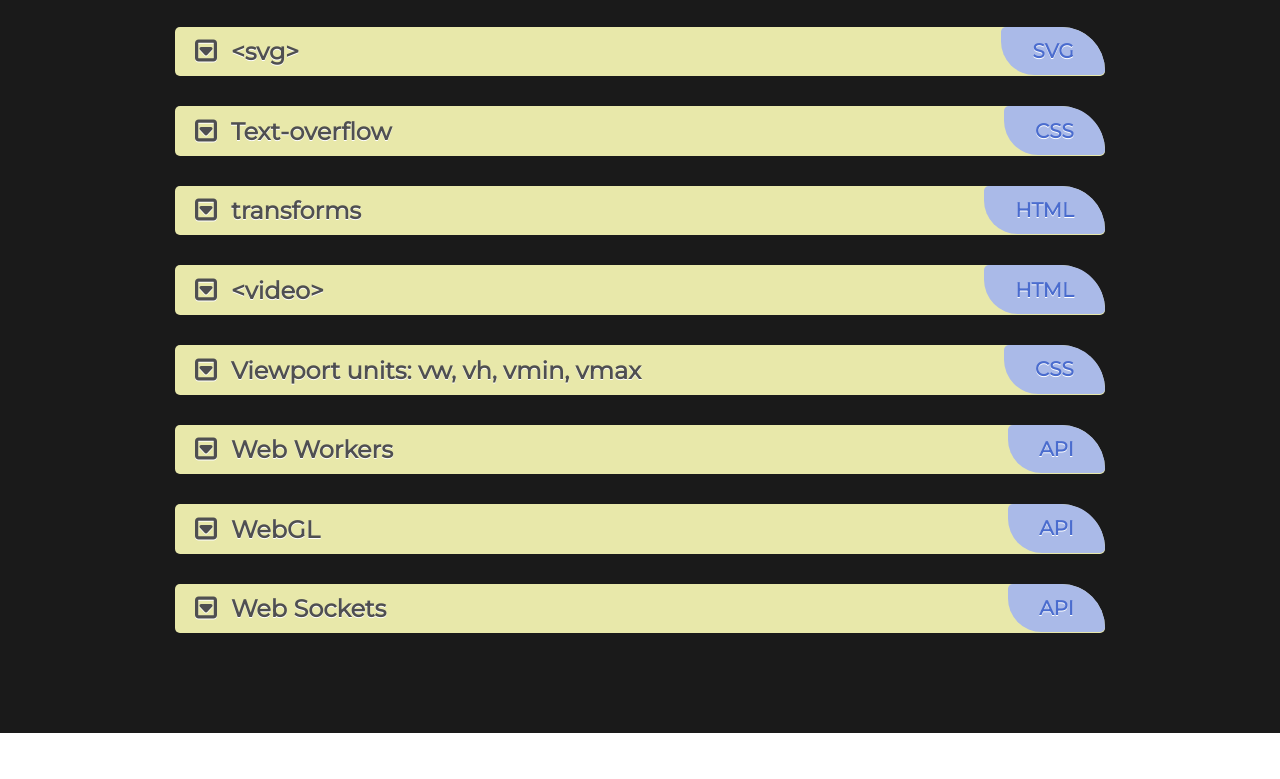
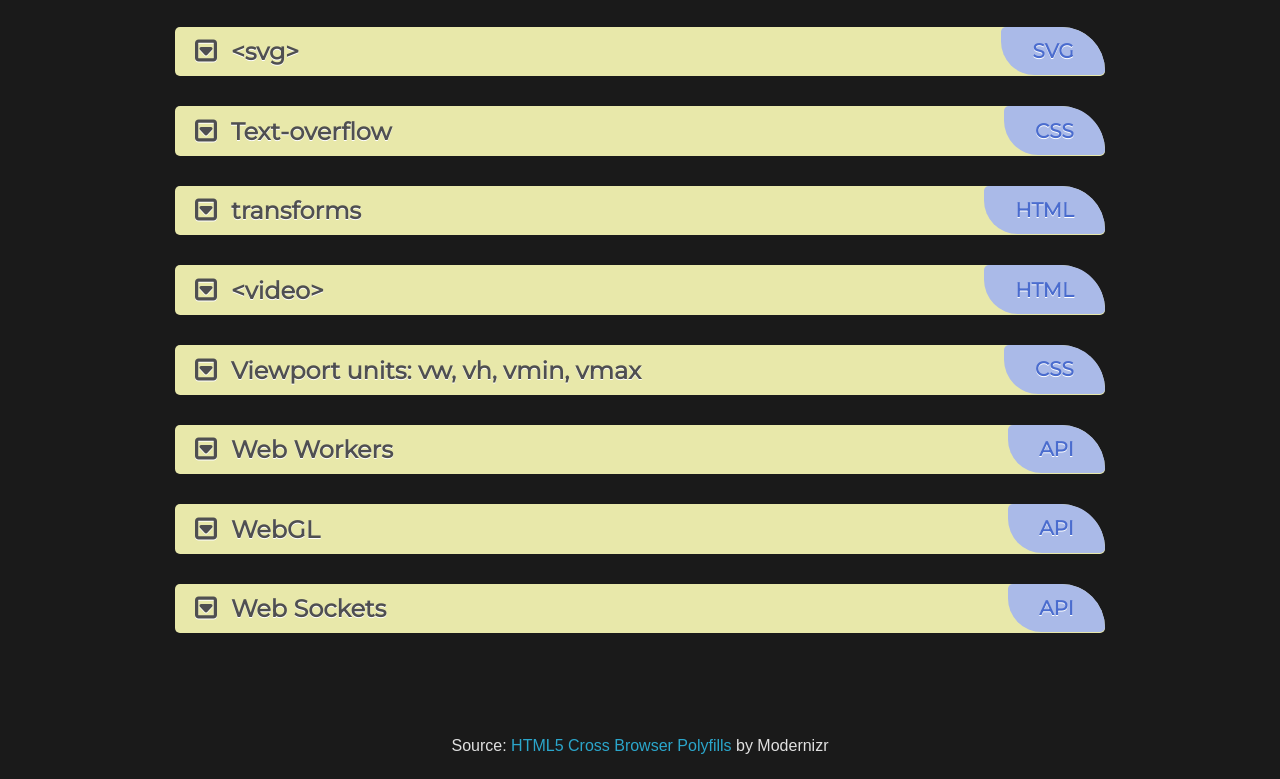
Before and after one commit to praveenvvstgy/html5polyfill, a plain HTML site: page index.html in a window 1280 px wide. Shown: the part 4471-5250 px from the top of the page. Before the commit the page ends 5204 px from the top, so only its background shows below. Drawn offline with Linux system fonts and the light colour scheme; a web font is replaced by a local one.

Commit message:
added source

```diff
--- a/index.html
+++ b/index.html
@@ -3827,7 +3827,12 @@
 		</section>
 
 
+
+
 	</div>
+	<footer class="row">
+			<p class="large-11 columns large-centered text-center">Source: <a href="https://github.com/Modernizr/Modernizr/wiki/HTML5-Cross-Browser-Polyfills">HTML5 Cross Browser Polyfills</a> by Modernizr</p>
+		</footer>
 
 	<script src="js/html5polyfill.js"></script>
 
```
